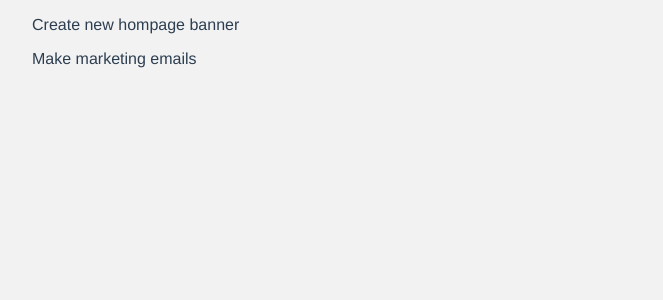
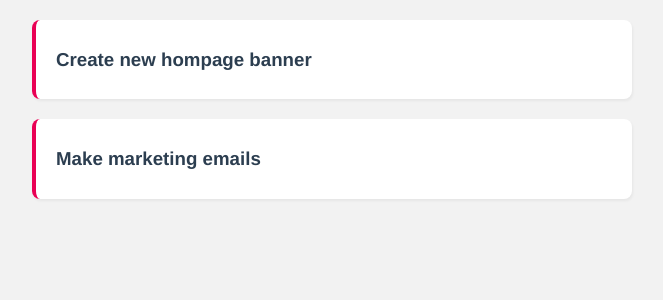
Before and after one commit to alberthoxha/project-planner, a Vue app: page / in a window 1280 px wide. Shown: the top 300 px of the page, without its empty margins (308-971 px from the left). Built offline with nearby package versions, Linux system fonts and the light colour scheme; data requests are answered from the project's data file.

Commit message:
card design

```diff
--- /dev/null
+++ b/src/components/SingleProject.vue
@@ -0,0 +1,43 @@
+<template>
+  <div class="project">
+    <div class="actions">
+      <h3 @click="toogleComplete">{{ project.title }} </h3>
+    </div>
+    <div class="details">
+      <p v-if="showDetails">{{ project.details }}</p>
+    </div>
+
+  </div>
+</template>
+
+<script>
+export default {
+  props: ['project'],
+  data() {
+    return {
+      showDetails: false
+    }
+  },
+  methods: {
+    toogleComplete() {
+      this.showDetails = !this.showDetails
+    }
+  },
+}
+</script>
+
+<style >
+.project {
+  margin: 20px auto;
+  background: white;
+  padding: 10px 20px;
+  border-radius: 8px;
+  box-shadow: 1px 2px 3px rgba(0, 0, 0, 0.05);
+  border-left: 4px solid #e90054;
+
+}
+
+h3 {
+  cursor: pointer;
+}
+</style>
--- a/src/views/Home.vue
+++ b/src/views/Home.vue
@@ -2,15 +2,16 @@
   <div class="home">
     <div v-if="projects.length">
       <div v-for="project in projects" :key="project.id">
-        <p>{{ project.title }}</p>
+        <SingleProject :project="project" />
       </div>
     </div>
   </div>
 </template>
 <script >
+import SingleProject from '../components/SingleProject.vue';
 export default {
   name: 'Home',
-  components: {},
+  components: { SingleProject },
   data() {
     return {
       projects: []
```
